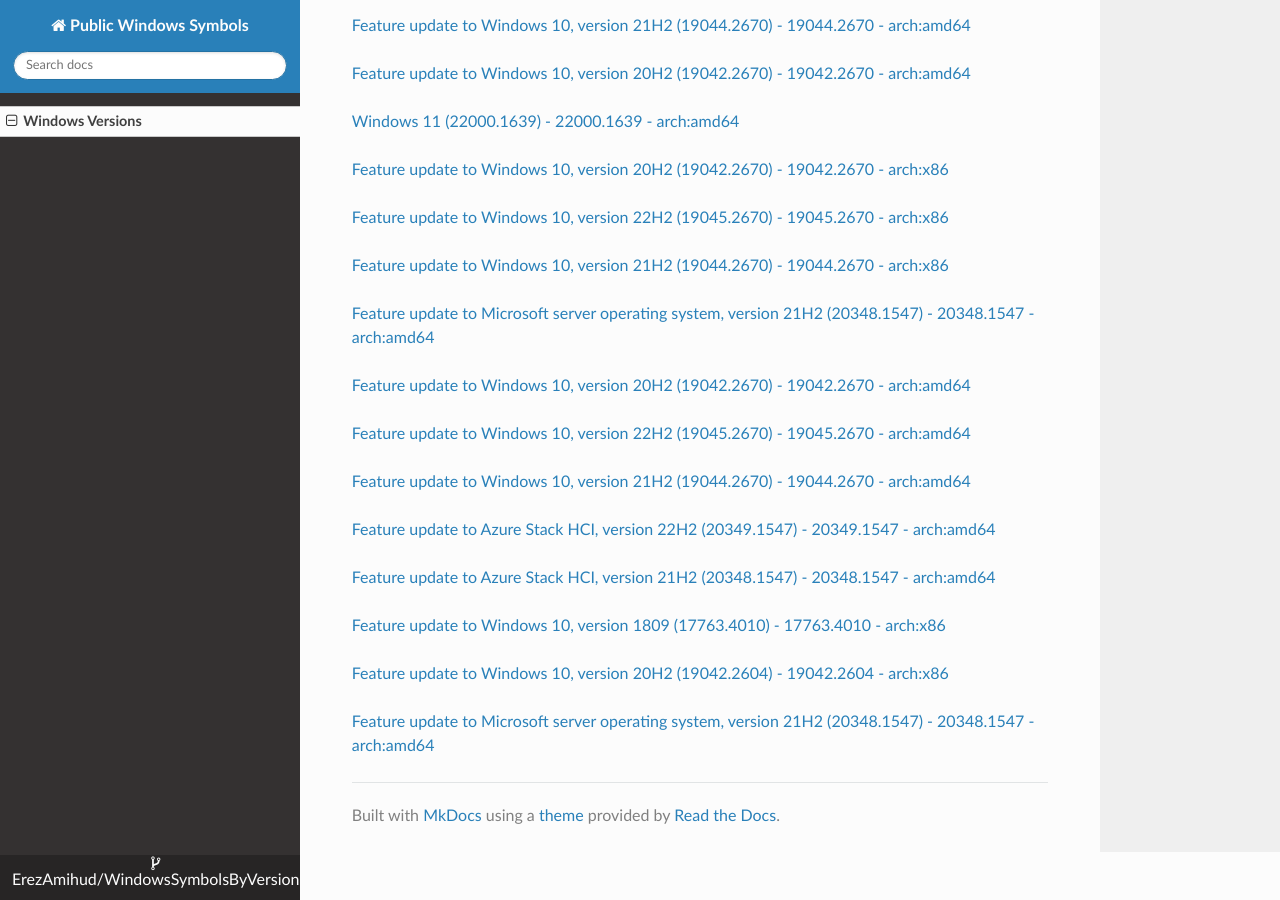
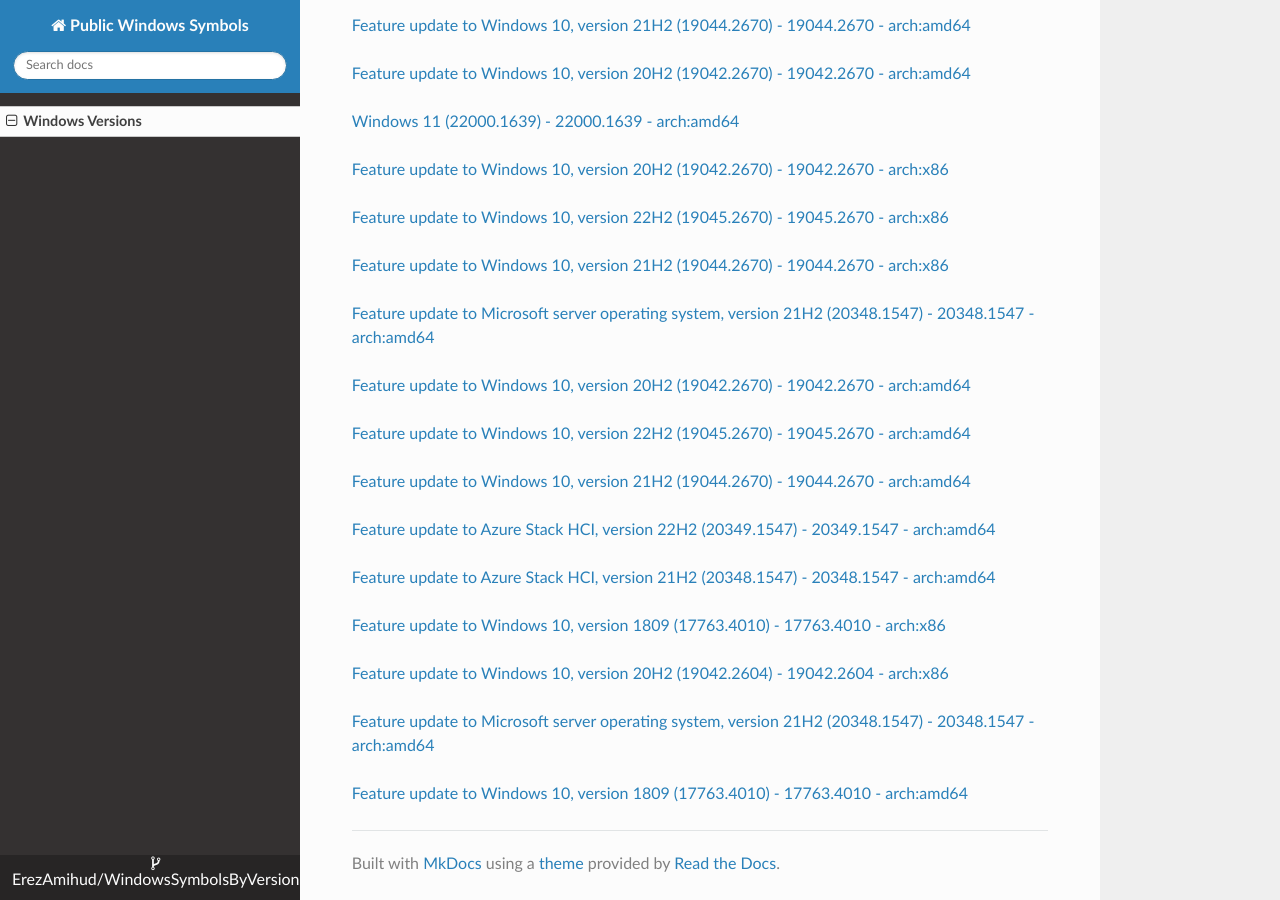
Before and after one commit to ErezAmihud/WindowsSymbolsByVersion, an MkDocs documentation site: the page built from docs/index.md, in a window 1280 px wide and 900 px high, scrolled down 38957 px. Built offline with MkDocs 1.6.1, drawn with Linux system fonts in a browser that asks for light colours; nearby versions of some CDN libraries.

Commit message:
Automated commit, add manifest for 33e82e38-a1ee-463b-9e13-897394144478

```diff
--- a/docs/index.md
+++ b/docs/index.md
@@ -2269,3 +2269,6 @@
 
 
 [Feature update to Microsoft server operating system, version 21H2 (20348.1547) - 20348.1547 - arch:amd64](https://github.com/ErezAmihud/WindowsSymbolsByVersion/blob/main/manifests/abc342d0-b774-49e8-84cf-ed3169834450.manifest)
+
+
+[Feature update to Windows 10, version 1809 (17763.4010) - 17763.4010 - arch:amd64](https://github.com/ErezAmihud/WindowsSymbolsByVersion/blob/main/manifests/33e82e38-a1ee-463b-9e13-897394144478.manifest)
```
Also changed, not shown: process_builds.json (+1 -1 lines), 1 other file.
